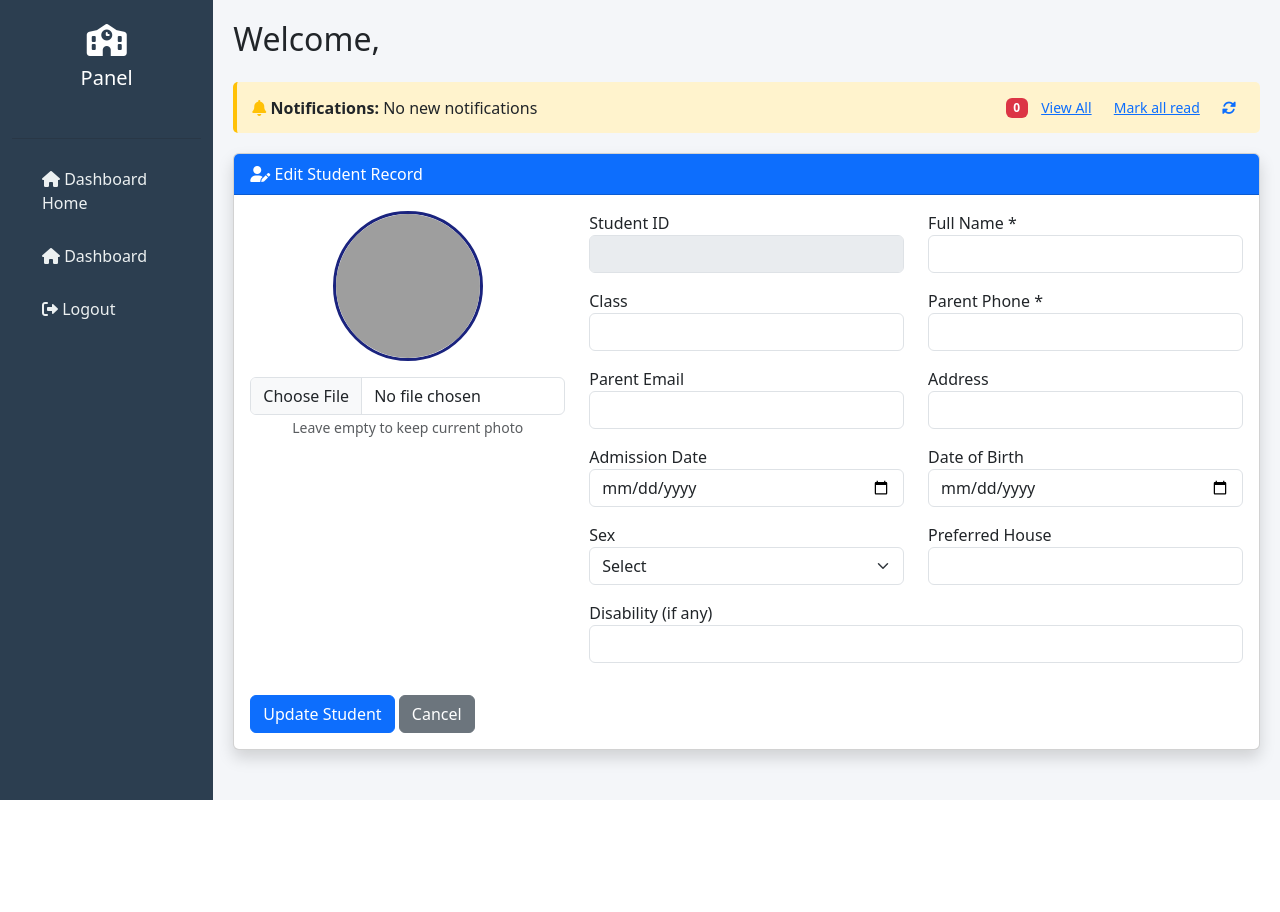
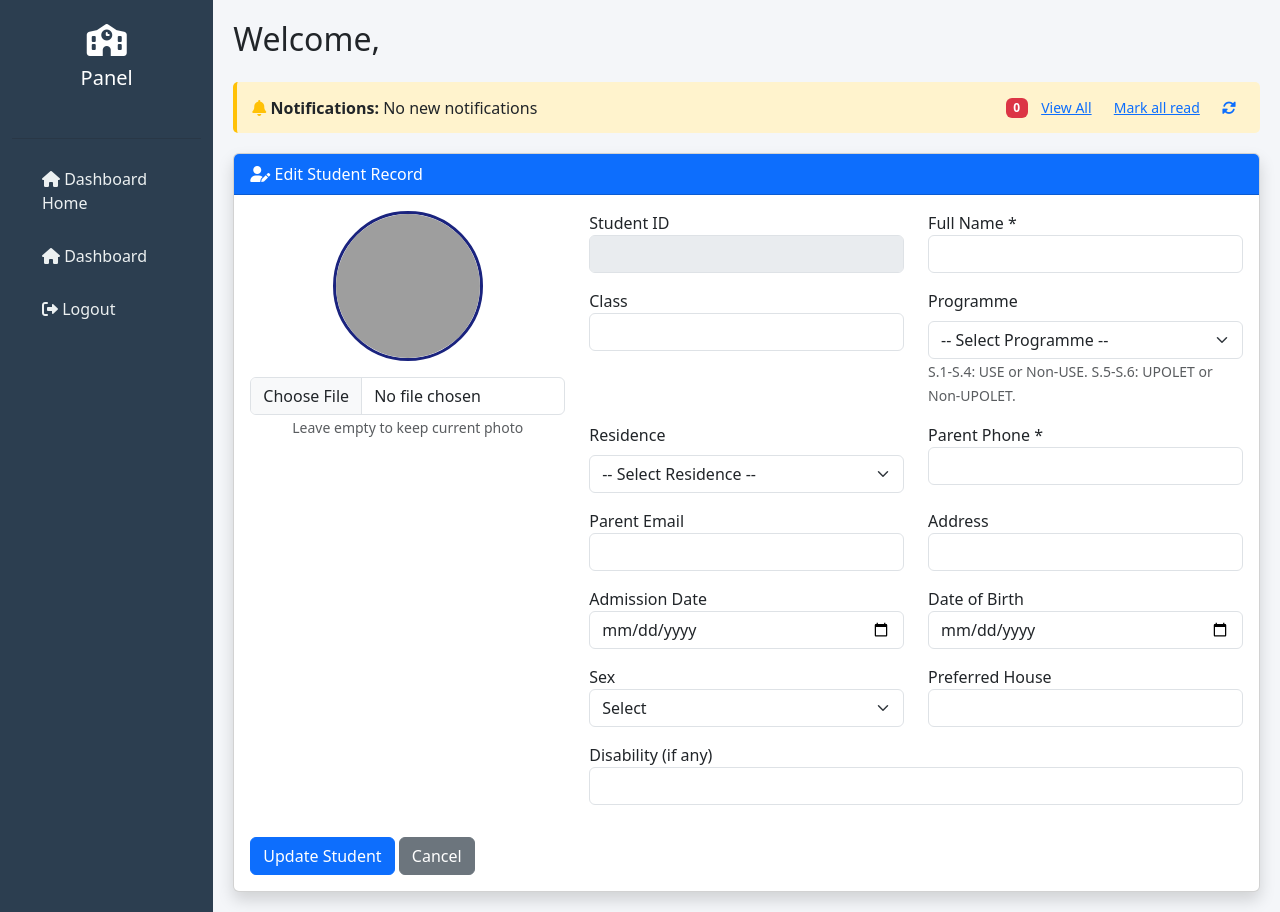
Before and after one commit to pelle-design/school-system, a Flask app: template templates/teacher/edit_student.html in a window 1280 px wide. Before the commit the page ends 800 px from the top, so only its background shows below. Run offline with Flask 3, Linux system fonts and the light colour scheme; the template is opened without the code that fills it, so the values that code supplies are empty; parts of the project's set-up code (start-up, migrations or seed data) failed here and were passed over; some libraries are stand-ins or nearby versions; grey boxes are pictures that could not be loaded.

Commit message:
Update edit_student.html

```diff
--- a/templates/teacher/edit_student.html
+++ b/templates/teacher/edit_student.html
@@ -30,6 +30,85 @@
                         <div class="col-md-6 mb-3">
                             <label>Class</label>
                             <input type="text" name="class" class="form-control" value="{{ student.class }}" required>
+                        </div>
+                        <!-- Programme -->
+                        <div class="col-md-6 mb-3">
+                            <label for="programme" class="form-label">
+                                Programme
+                            </label>
+
+                            <select
+                                name="programme"
+                                id="programme"
+                                class="form-select"
+                                required
+                            >
+                                <option value="">-- Select Programme --</option>
+
+                                <option
+                                    value="USE"
+                                    {% if student.programme == 'USE' %}selected{% endif %}
+                                >
+                                    USE
+                                </option>
+
+                                <option
+                                    value="Non-USE"
+                                    {% if student.programme == 'Non-USE' %}selected{% endif %}
+                                >
+                                    Non-USE
+                                </option>
+
+                                <option
+                                    value="UPOLET"
+                                    {% if student.programme == 'UPOLET' %}selected{% endif %}
+                                >
+                                    UPOLET
+                                </option>
+
+                                <option
+                                    value="Non-UPOLET"
+                                    {% if student.programme == 'Non-UPOLET' %}selected{% endif %}
+                                >
+                                    Non-UPOLET
+                                </option>
+                            </select>
+
+                            <small class="text-muted">
+                                S.1-S.4: USE or Non-USE.
+                                S.5-S.6: UPOLET or Non-UPOLET.
+                            </small>
+                        </div>
+
+
+                        <!-- Residence -->
+                        <div class="col-md-6 mb-3">
+                            <label for="residence" class="form-label">
+                                Residence
+                            </label>
+
+                            <select
+                                name="residence"
+                                id="residence"
+                                class="form-select"
+                                required
+                            >
+                                <option value="">-- Select Residence --</option>
+
+                                <option
+                                    value="Day"
+                                    {% if student.residence == 'Day' %}selected{% endif %}
+                                >
+                                    Day
+                                </option>
+
+                                <option
+                                    value="Boarding"
+                                    {% if student.residence == 'Boarding' %}selected{% endif %}
+                                >
+                                    Boarding
+                                </option>
+                            </select>
                         </div>
                         <div class="col-md-6 mb-3">
                             <label>Parent Phone *</label>
```
